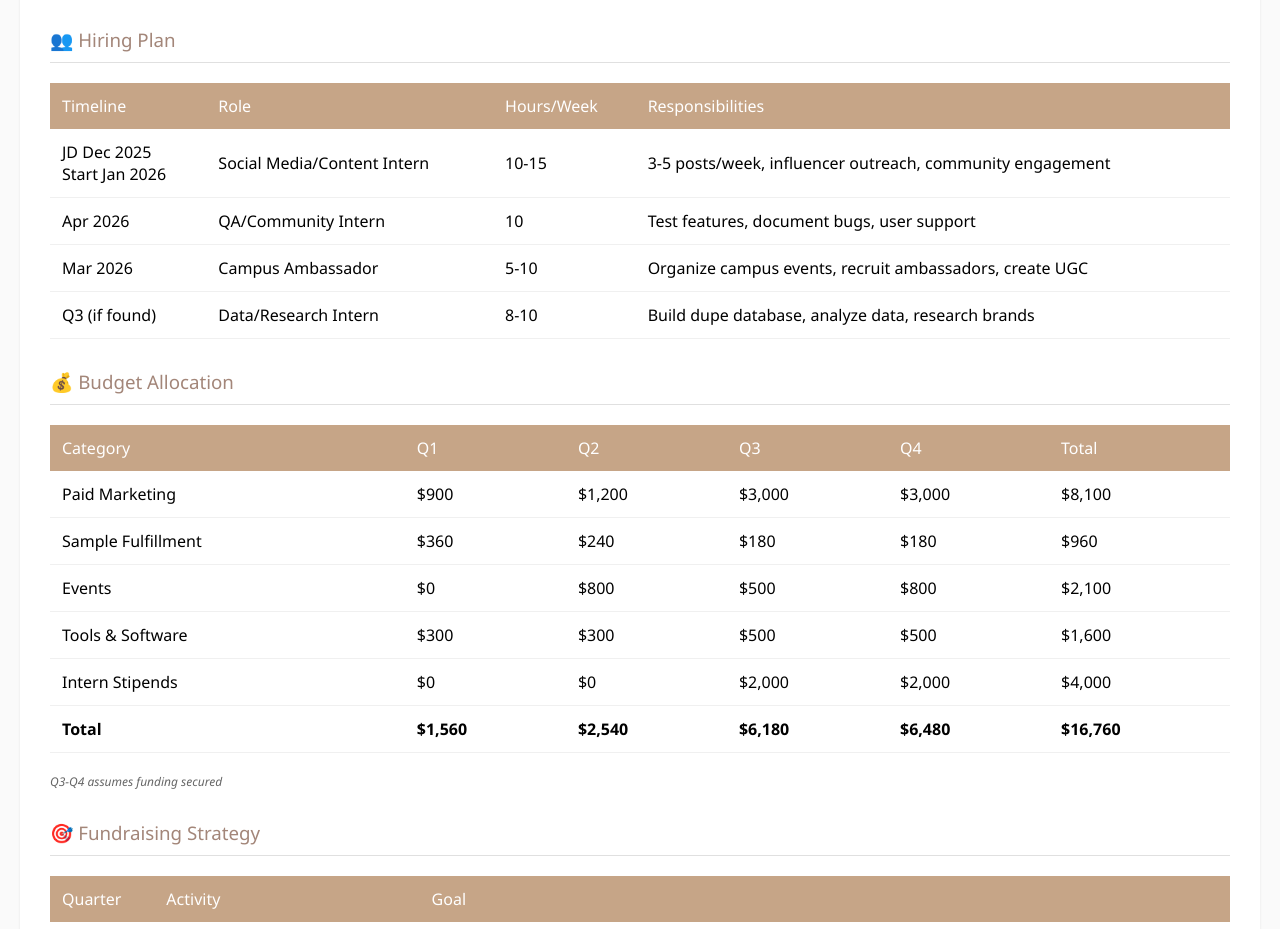
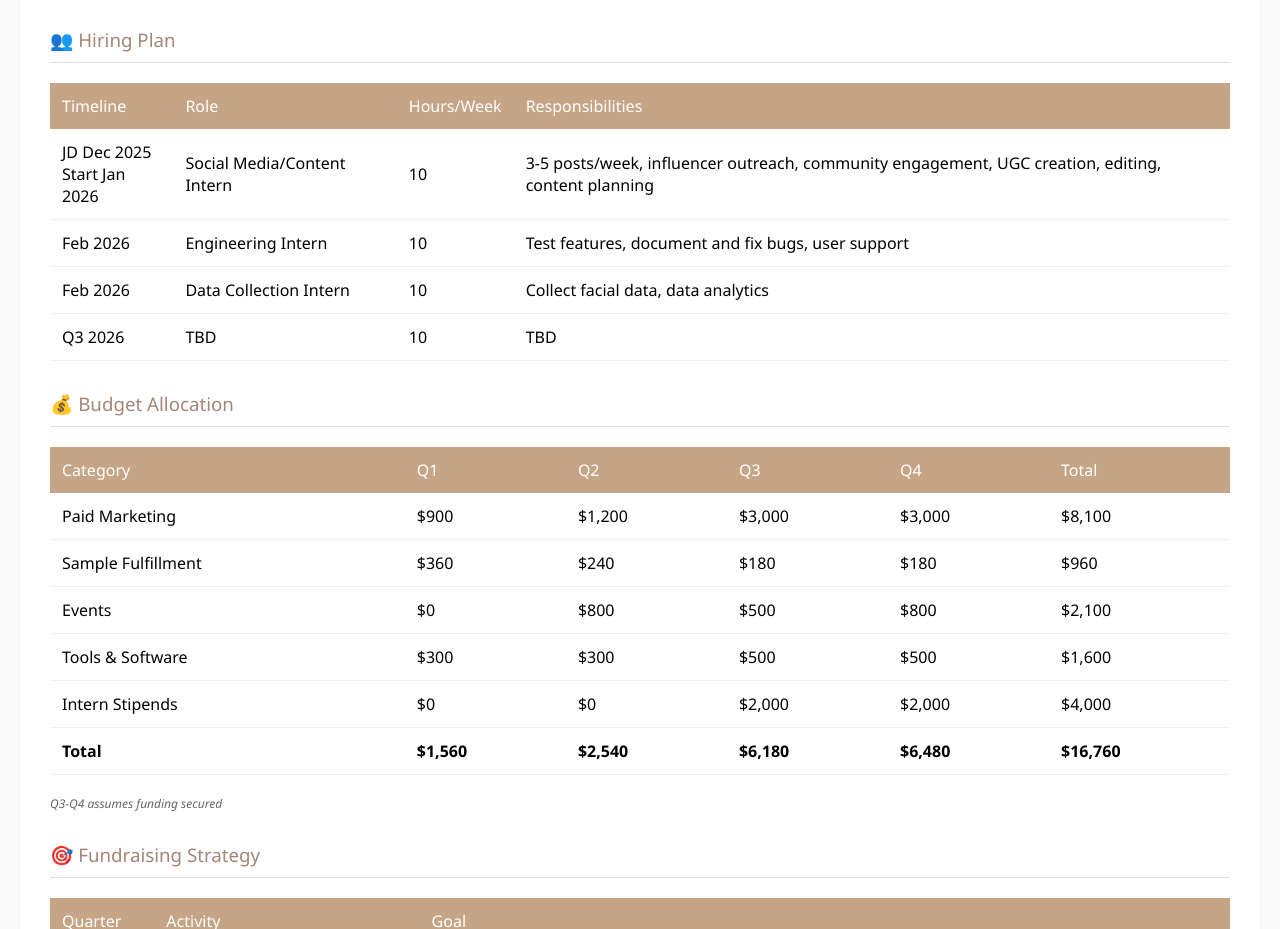
Before and after one commit to rsknight0322/2026-planning, a plain HTML site: page index.html in a window 1280 px wide. Shown: the part 1783-2712 px from the top of the page. Drawn offline with nearby package versions, Linux system fonts and the light colour scheme; no server answers.

Commit message:
Update index.html

```diff
--- a/index.html
+++ b/index.html
@@ -343,26 +343,26 @@
                 <tr>
                     <td>JD Dec 2025<br>Start Jan 2026</td>
                     <td>Social Media/Content Intern</td>
-                    <td>10-15</td>
-                    <td>3-5 posts/week, influencer outreach, community engagement</td>
-                </tr>
-                <tr>
-                    <td>Apr 2026</td>
-                    <td>QA/Community Intern</td>
                     <td>10</td>
-                    <td>Test features, document bugs, user support</td>
-                </tr>
-                <tr>
-                    <td>Mar 2026</td>
-                    <td>Campus Ambassador</td>
-                    <td>5-10</td>
-                    <td>Organize campus events, recruit ambassadors, create UGC</td>
-                </tr>
-                <tr>
-                    <td>Q3 (if found)</td>
-                    <td>Data/Research Intern</td>
-                    <td>8-10</td>
-                    <td>Build dupe database, analyze data, research brands</td>
+                    <td>3-5 posts/week, influencer outreach, community engagement, UGC creation, editing, content planning</td>
+                </tr>
+                <tr>
+                    <td>Feb 2026</td>
+                    <td>Engineering Intern</td>
+                    <td>10</td>
+                    <td>Test features, document and fix bugs, user support</td>
+                </tr>
+                <tr>
+                    <td>Feb 2026</td>
+                    <td>Data Collection Intern</td>
+                    <td>10</td>
+                    <td>Collect facial data, data analytics</td>
+                </tr>
+                <tr>
+                    <td>Q3 2026</td>
+                    <td>TBD</td>
+                    <td>10</td>
+                    <td>TBD</td>
                 </tr>
             </table>
         </div>
```
